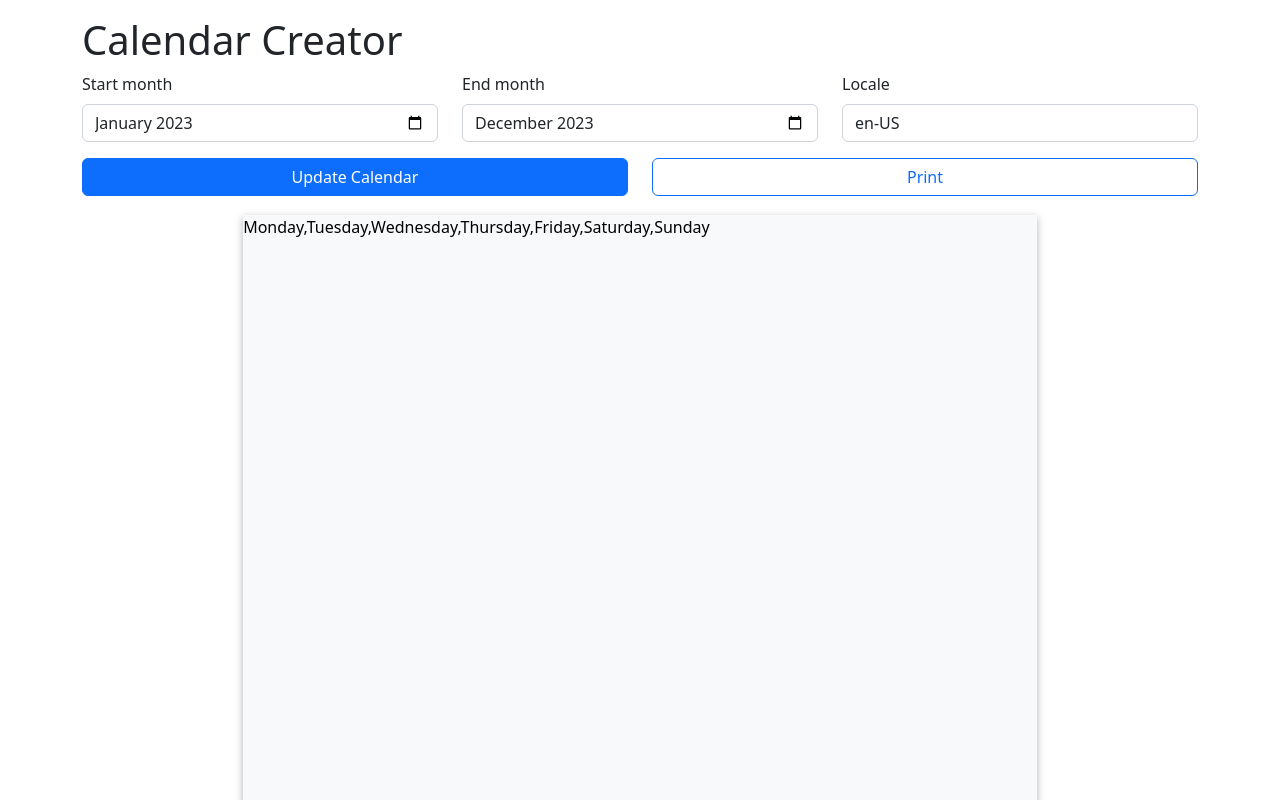
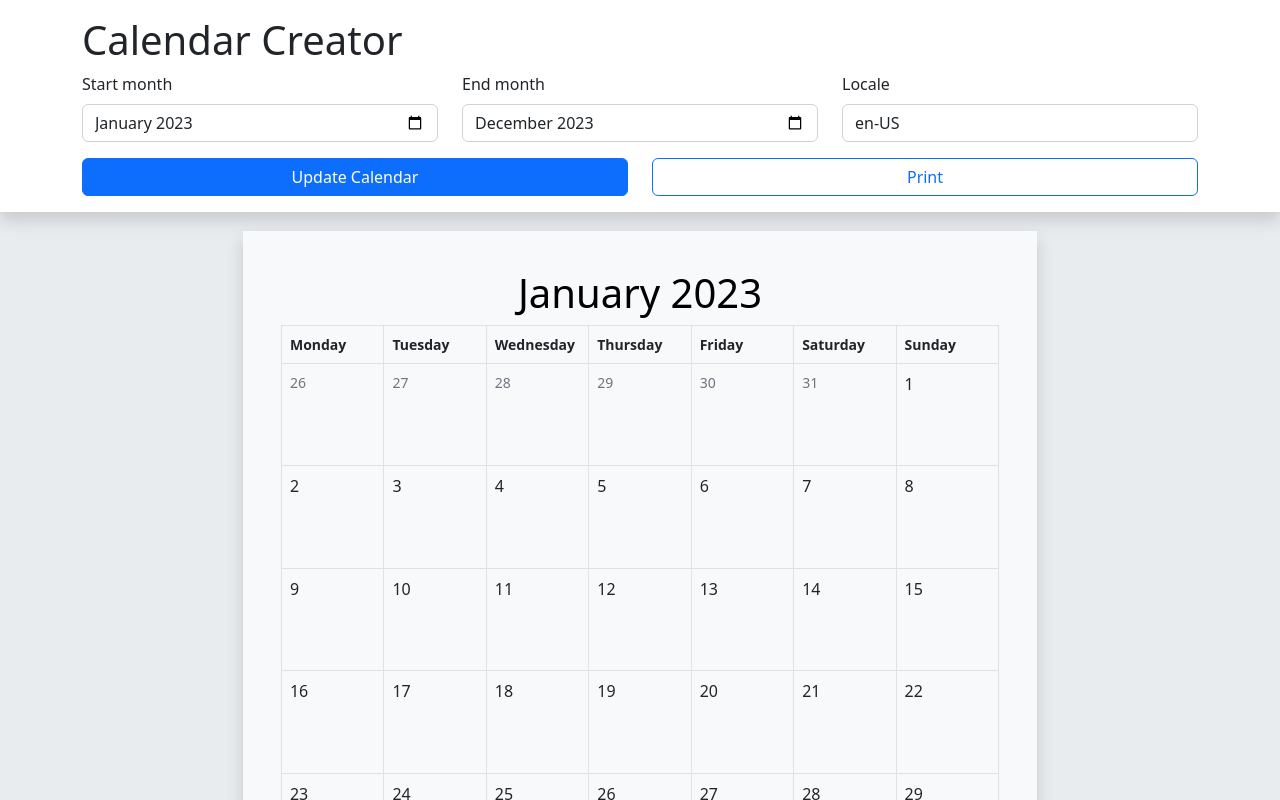
Before and after one commit to jens1101/print-calendar-creator, a React (Create React App) app: page / in a window 1280 px wide. Shown: the top 800 px of the page. Built offline with nearby package versions, Linux system fonts and the light colour scheme.

Commit message:
feat: Implemented month rendering
- Each calendar month now renders correctly
- Removed `react-to-print` since it wasn't necessary
- Refined styles

```diff
--- a/package.json
+++ b/package.json
@@ -8,7 +8,6 @@
     "react": "^18.2.0",
     "react-bootstrap": "^2.6.0",
     "react-dom": "^18.2.0",
-    "react-to-print": "^2.14.10",
     "web-vitals": "^3.1.0"
   },
   "devDependencies": {
--- a/src/App.tsx
+++ b/src/App.tsx
@@ -1,10 +1,9 @@
-import React, { Fragment, useRef, useState } from "react";
+import React, { Fragment, useState } from "react";
 import { ConfigForm } from "./ConfigForm";
 import { Container } from "react-bootstrap";
 import "./styles.css";
 import { DateTime, Interval, Settings } from "luxon";
 import { CalendarPreview } from "./CalendarPreview";
-import { useReactToPrint } from "react-to-print";
 
 function App() {
   const [interval, setInterval] = useState(
@@ -18,15 +17,10 @@ function App() {
     Settings.defaultLocale || navigator.language
   );
 
-  const calendarRef = useRef<HTMLDivElement | null>(null);
-
-  const onPrint = useReactToPrint({
-    content: () => calendarRef.current,
-  });
-
   return (
     <Fragment>
-      <Container className={"py-3 d-print-none"}>
+      <div className={"py-3 d-print-none shadow position-relative"}>
+        <Container>
           <h1>Calendar Creator</h1>
 
           <ConfigForm
@@ -37,15 +31,12 @@ function App() {
               setInterval(Interval.fromDateTimes(startDate, endDate));
               setLocale(locale);
             }}
-          onPrint={onPrint}
-        />
-
-        <CalendarPreview
-          locale={locale}
-          interval={interval}
-          ref={calendarRef}
+            onPrint={window.print}
           />
         </Container>
+      </div>
+
+      <CalendarPreview interval={interval} locale={locale} />
     </Fragment>
   );
 }
--- a/src/CalendarPreview.tsx
+++ b/src/CalendarPreview.tsx
@@ -1,30 +1,75 @@
 import { DateTime, Info, Interval } from "luxon";
 import React from "react";
 
-export const CalendarPreview = React.forwardRef(function (
-  props: {
-    locale: string;
-    interval: Interval;
-  },
-  ref: React.Ref<any>
-) {
+export function CalendarPreview(props: { interval: Interval; locale: string }) {
   const renderCalendars = () => {
-    return [...new Array(props.interval.count("months"))].map((_, index) => (
-      <div className={"sheet text-bg-light"} key={`month-${index}`}>
-        {renderCalendar(props.interval.start.plus({ month: index }))}
-      </div>
-    ));
+    return [...new Array(props.interval.count("months"))].map((_, index) => {
+      const monthStartDate = props.interval.start.plus({ month: index });
+      return (
+        <div key={`month-${index}`} className={"sheet text-bg-light"}>
+          <h1 className={"text-center"}>
+            {monthStartDate.toFormat("MMMM yyyy", { locale: props.locale })}
+          </h1>
+          {renderMonthTable(monthStartDate)}
+        </div>
+      );
+    });
   };
 
-  const renderCalendar = (monthStartDate: DateTime) => {
+  const renderMonthTable = (monthStartDate: DateTime) => {
     const weekdays = Info.weekdays("long", { locale: props.locale });
+    const monthInterval = Interval.fromDateTimes(
+      monthStartDate,
+      monthStartDate.endOf("month")
+    );
 
-    return weekdays.join();
+    return (
+      <table className={"table table-bordered calendar-month"}>
+        <thead>
+          <tr>
+            {weekdays.map((weekday) => (
+              <th
+                key={weekday}
+                className={"small"}
+                style={{
+                  width: `${(100 / weekdays.length).toFixed(4)}%`,
+                }}
+              >
+                {weekday}
+              </th>
+            ))}
+          </tr>
+        </thead>
+        <tbody>
+          {[...new Array(monthInterval.count("weeks"))].map((_, weekIndex) => (
+            <tr key={`week-${weekIndex}`}>
+              {weekdays.map((_, weekdayIndex) => {
+                const day = monthStartDate
+                  .plus({ week: weekIndex })
+                  .set({ weekday: weekdayIndex + 1 });
+
+                return (
+                  <td key={`week-${weekIndex}-${weekdayIndex}`}>
+                    <div
+                      className={`calendar-month__day ${
+                        monthInterval.contains(day) ? "" : "small text-muted"
+                      }`}
+                    >
+                      {day.toFormat("d", { locale: props.locale })}
+                    </div>
+                  </td>
+                );
+              })}
+            </tr>
+          ))}
+        </tbody>
+      </table>
+    );
   };
 
   return (
-    <div className={"d-flex flex-column"} ref={ref}>
+    <div className={"d-flex flex-column calendar-preview"}>
       {renderCalendars()}
     </div>
   );
-});
+}
--- a/src/ConfigForm.tsx
+++ b/src/ConfigForm.tsx
@@ -80,7 +80,6 @@ export function ConfigForm(props: {
           </Form.Group>
         </Col>
 
-        {/* TODO: valid format = new Intl.DateTimeFormat */}
         <Col>
           <Form.Group className="mb-3" controlId="locale">
             <Form.Label>Locale</Form.Label>
--- a/src/styles.css
+++ b/src/styles.css
@@ -9,13 +9,26 @@
   box-sizing: border-box;
   page-break-after: always;
   width: 210mm;
-  height: 296mm
+  height: 296mm;
+}
+
+.calendar-month {
+  table-layout: fixed;
+}
+
+.calendar-month__day {
+  aspect-ratio: 1/1;
 }
 
 /** For screen preview **/
 @media screen {
   .sheet {
-    box-shadow: 0 .5mm 2mm rgba(0, 0, 0, .3);
+    box-shadow: 0 0.5rem 1rem rgba(0, 0, 0, 0.15);
     margin: 5mm auto;
+    padding: 10mm;
+  }
+
+  .calendar-preview {
+    background: var(--bs-gray-200);
   }
 }
```
Also changed, not shown: 1 other file (tests, documents, lock files or other folders). Lines whose indentation alone changed are shown as unchanged.
